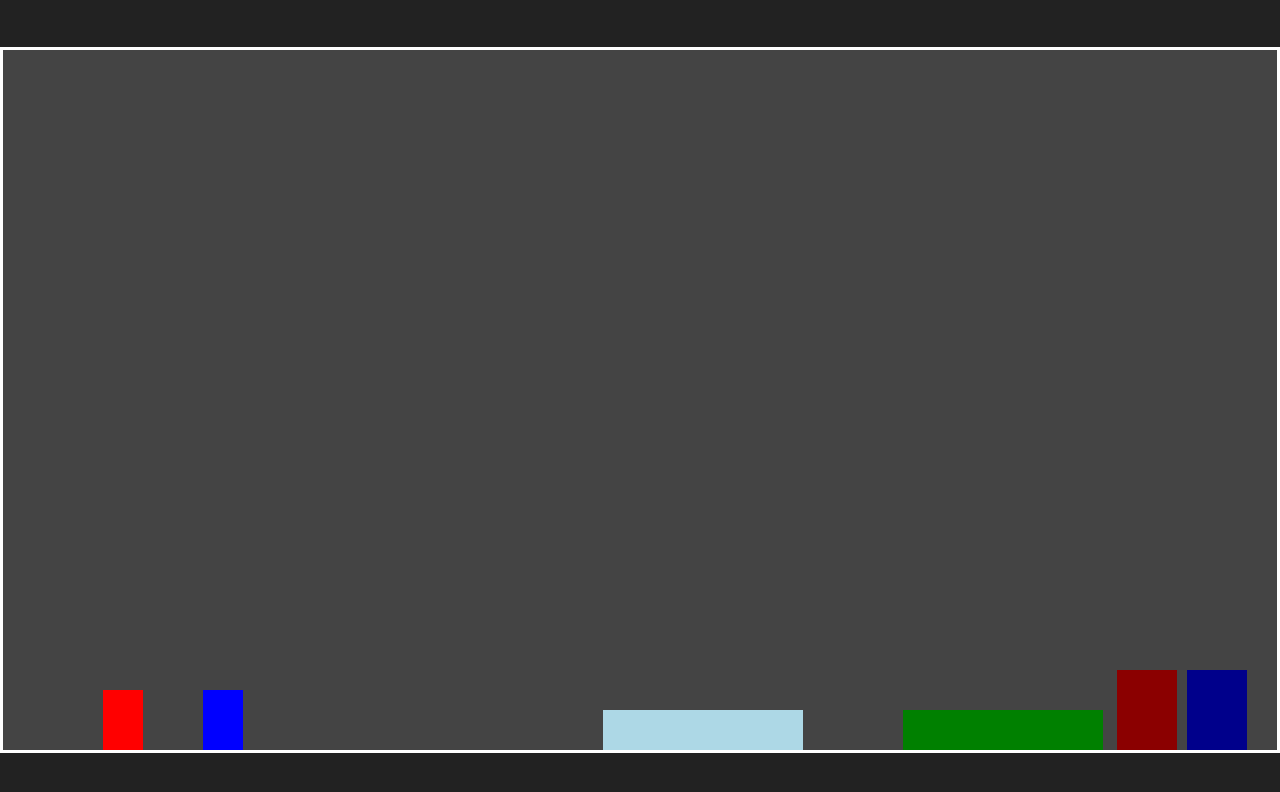
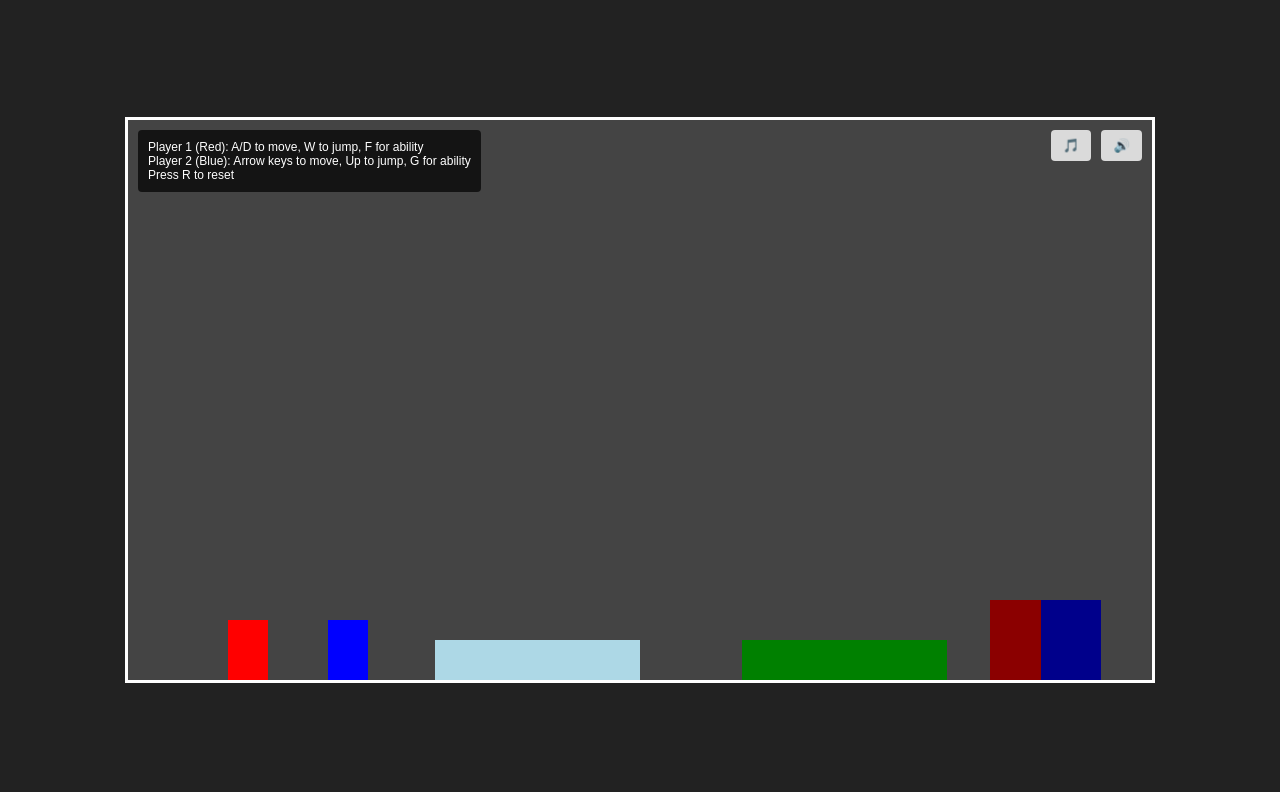
Before and after one commit to Xansxxx3/Hackathon2025, a plain HTML site: page main.html in a window 1280 px wide. Drawn offline with Linux system fonts and the light colour scheme.

Commit message:
fix layout

```diff
--- a/game.js
+++ b/game.js
@@ -61,7 +61,7 @@ window.addEventListener("load", () => {
 
     playBackgroundMusic() {
       if (this.musicEnabled && this.backgroundMusic) {
-        this.backgroundMusic.volume = 0.3;
+        this.backgroundMusic.volume = 0.8;
         this.backgroundMusic.play().catch(e =>
           console.warn("Music play failed:", e)
         );
--- a/main.html
+++ b/main.html
@@ -14,6 +14,20 @@
 </head>
 <body>
   <div id="game">
+
+    <!-- Audio Controls -->
+    <div class="audio-controls">
+      <button id="musicToggle" class="audio-btn">🎵</button>
+      <button id="soundToggle" class="audio-btn">🔊</button>
+    </div>
+
+    <!-- Instructions -->
+    <div class="instructions">
+      Player 1 (Red): A/D to move, W to jump, F for ability<br>
+      Player 2 (Blue): Arrow keys to move, Up to jump, G for ability<br>
+      Press R to reset
+    </div>
+
     <!-- Characters -->
    <div id="char1" class="character"></div>
    <div id="char2" class="character"></div>
--- a/style.css
+++ b/style.css
@@ -1,3 +1,4 @@
+  /* style.css */
   body {
     display: flex;
     justify-content: center;
@@ -5,12 +6,13 @@ body {
     height: 100vh;
     background: #222;
     margin: 0;
+    font-family: Arial, sans-serif;
   }
 
   #game {
     position: relative;
-  width: 1500px;   /* Increased game area width */
-  height: 700px;   /* Increased height */
+    width: 80%;
+    height: 70%;
     background: #444;
     border: 3px solid #fff;
     overflow: hidden;
@@ -21,17 +23,17 @@ body {
     position: absolute;
     width: 40px;
     height: 60px;
-  bottom: 0;
+    /* Removed bottom: 0; - let JS handle positioning */
   }
 
   #char1 {
     background: red;
-  left: 50px;   /* Spawn far left, safe from hazards */
+    /* Removed left positioning - let JS handle it */
   }
 
   #char2 {
     background: blue;
-  left: 120px;  /* Spawn far left, safe from hazards */
+    /* Removed left positioning - let JS handle it */
   }
 
   .active {
@@ -41,23 +43,23 @@ body {
   /* Liquid zones */
   .liquid {
     position: absolute;
-  width: 200px;   /* fixed width in pixels */
+    width: 20%;
     height: 40px;
     bottom: 0;
   }
 
   .lava {
-  left: 300px;   /* Safe after spawn */
+    left: 10%;
     background: orange;
   }
 
   .water {
-  left: 600px;   /* Safe distance from spawn */
+    left: 30%;
     background: lightblue;
   }
 
   .transmute {
-  left: 900px;   /* Safe further right */
+    left: 60%;
     background: green;
   }
 
@@ -70,11 +72,45 @@ body {
   }
 
   .fire-door {
-  right: 100px;
+    right: 10%;
     background: darkred;
   }
 
   .water-door {
-  right: 30px;
+    right: 5%;
     background: darkblue;
   }
+
+  /* Audio Controls */
+  .audio-controls {
+    position: absolute;
+    top: 10px;
+    right: 10px;
+    display: flex;
+    gap: 10px;
+  }
+
+  .audio-btn {
+    background: rgba(255, 255, 255, 0.8);
+    border: none;
+    padding: 8px 12px;
+    border-radius: 4px;
+    cursor: pointer;
+  }
+
+  .audio-btn.muted {
+    background: rgba(255, 255, 255, 0.3);
+    text-decoration: line-through;
+  }
+
+  /* Instructions */
+  .instructions {
+    position: absolute;
+    top: 10px;
+    left: 10px;
+    color: white;
+    font-size: 12px;
+    background: rgba(0, 0, 0, 0.7);
+    padding: 10px;
+    border-radius: 4px;
+  }
```
Lines whose indentation alone changed are shown as unchanged.
